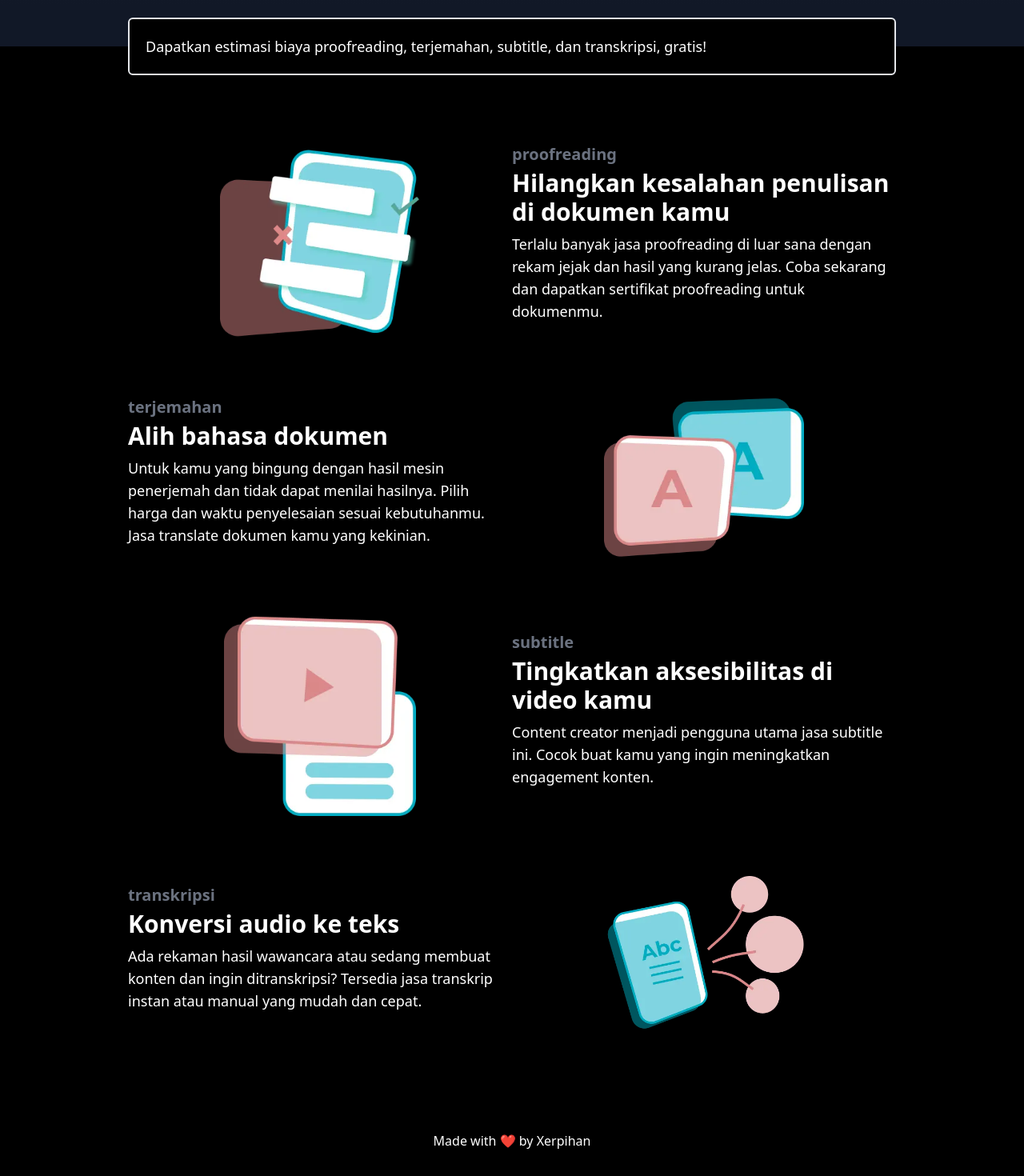
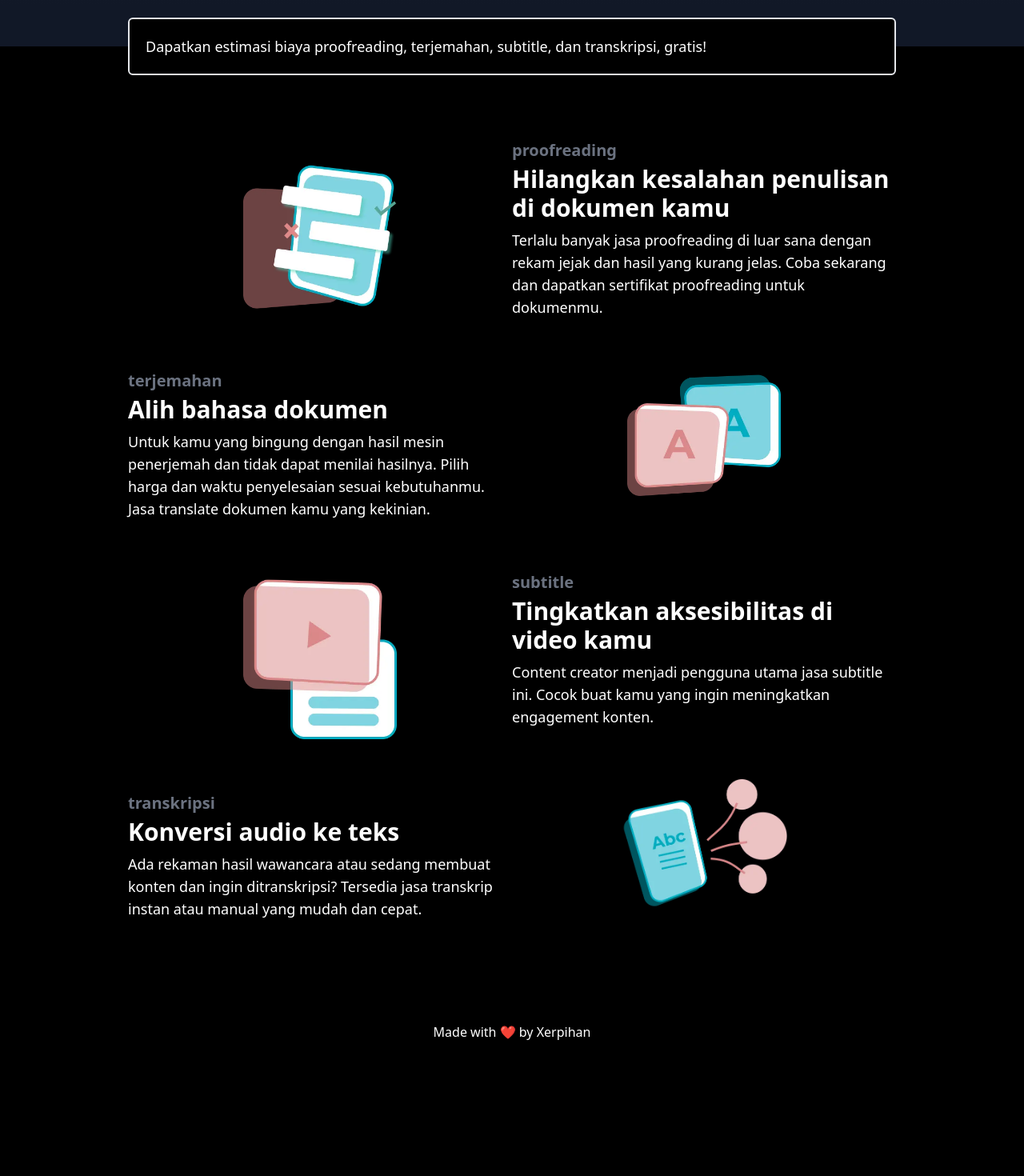
Before and after one commit to yasanugroho/silver-doodle, a Next.js app: page / in a window 1280 px wide. Shown: the part 294-1764 px from the top of the page at 80% size. After the commit the page ends 1628 px from the top, so only its background shows below. Built offline with nearby package versions, Linux system fonts and the light colour scheme; what @tailwindcss/typography would draw is missing.

Commit message:
Update home content

```diff
--- a/components/Head.tsx
+++ b/components/Head.tsx
@@ -30,6 +30,7 @@ const Head: React.FC<{ customMeta?: MetaProps }> = ({ customMeta }) => {
       <meta name="twitter:title" content={meta.title} />
       <meta name="twitter:description" content={meta.description} />
       <meta name="twitter:image" content={meta.image} />
+      <meta name="viewport" content="width=device-width, initial-scale=1.0" />
       {meta.date && <meta property="article:published_time" content={meta.date} />}
     </NextHead>
   );
--- a/pages/index.tsx
+++ b/pages/index.tsx
@@ -70,9 +70,11 @@ export const Index: React.FC = () => {
         </div>
       </div>
       <div className="max-w-5xl px-8 py-4 mx-auto">
-        <section className="flex items-center my-12">
-          <div className="flex-1 flex justify-center items-center">
-            <Image src={proofreading} alt="Proofreading" width={250} height={250} objectFit="contain" />
+        <section className="flex flex-col md:flex-row items-center my-12">
+          <div className="flex-1 flex mb-5 md:mb-0 justify-center items-center">
+            <figure className="w-36 h-36 md:w-48 md:h-48">
+              <Image src={proofreading} alt="Proofreading" objectFit="contain" />
+            </figure>
           </div>
           <div className="flex-1">
             <div className="text-xl font-bold mb-1 text-gray-500">proofreading</div>
@@ -83,9 +85,11 @@ export const Index: React.FC = () => {
             </p>
           </div>
         </section>
-        <section className="flex items-center my-12 flex-row-reverse">
-          <div className="flex-1 flex justify-center items-center">
-            <Image src={translation} alt="Translation" width={250} height={250} objectFit="contain" />
+        <section className="flex flex-col md:flex-row-reverse items-center my-12">
+          <div className="flex-1 flex mb-5 md:mb-0 justify-center items-center">
+            <figure className="w-36 h-36 md:w-48 md:h-48">
+              <Image src={translation} alt="Translation" objectFit="contain" />
+            </figure>
           </div>
           <div className="flex-1">
             <div className="text-xl font-bold mb-1 text-gray-500">terjemahan</div>
@@ -96,9 +100,11 @@ export const Index: React.FC = () => {
             </p>
           </div>
         </section>
-        <section className="flex items-center my-12">
-          <div className="flex-1 flex justify-center items-center">
-            <Image src={subtitle} alt="Subtitle" width={250} height={250} objectFit="contain" />
+        <section className="flex flex-col md:flex-row items-center my-12">
+          <div className="flex-1 flex mb-5 md:mb-0 justify-center items-center">
+            <figure className="w-36 h-36 md:w-48 md:h-48">
+              <Image src={subtitle} alt="Subtitle" objectFit="contain" />
+            </figure>
           </div>
           <div className="flex-1">
             <div className="text-xl font-bold mb-1 text-gray-500">subtitle</div>
@@ -109,9 +115,11 @@ export const Index: React.FC = () => {
             </p>
           </div>
         </section>
-        <section className="flex items-center my-12 flex-row-reverse">
-          <div className="flex-1 flex justify-center items-center">
-            <Image src={transcription} alt="Transcription" width={250} height={250} objectFit="contain" />
+        <section className="flex flex-col md:flex-row-reverse items-center my-12">
+          <div className="flex-1 flex mb-5 md:mb-0 justify-center items-center">
+            <figure className="w-40 h-40 md:w-52 md:h-52">
+              <Image src={transcription} alt="Transcription" objectFit="contain" />
+            </figure>
           </div>
           <div className="flex-1">
             <div className="text-xl font-bold mb-1 text-gray-500">transkripsi</div>
```
